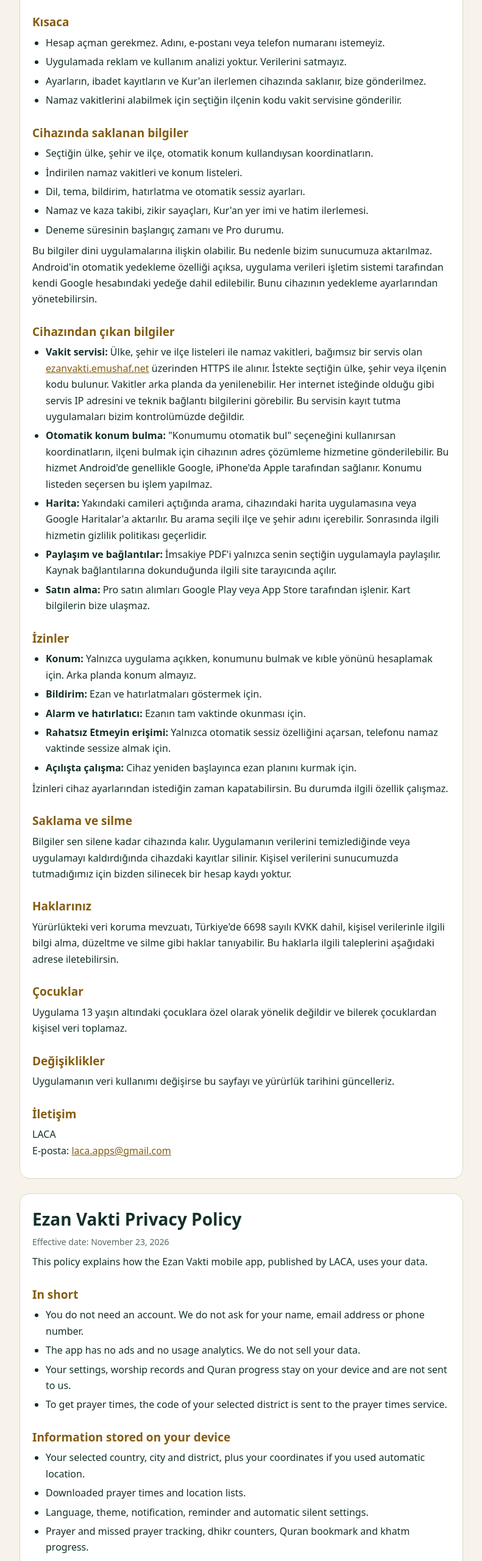
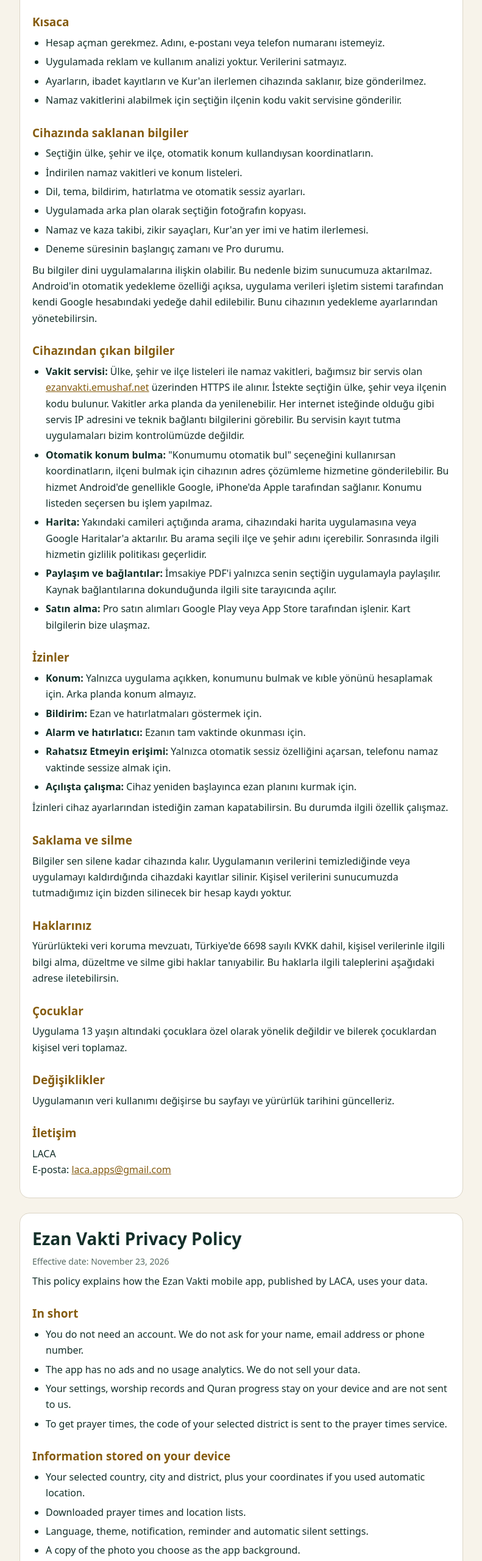
Before and after one commit to buraklaca/ezan-vakitleri-gizlilik, a plain HTML site: page index.html in a window 1280 px wide. Shown: the part 240-2800 px from the top of the page at 61% size, without its empty margins (244-1035 px from the left). Drawn offline with Linux system fonts and the light colour scheme.

Commit message:
Add custom background photo to privacy policy
Co-Authored-By: Claude Opus 5.5 <noreply@anthropic.com>

```diff
--- a/index.html
+++ b/index.html
@@ -46,6 +46,7 @@
   <li>Seçtiğin ülke, şehir ve ilçe, otomatik konum kullandıysan koordinatların.</li>
   <li>İndirilen namaz vakitleri ve konum listeleri.</li>
   <li>Dil, tema, bildirim, hatırlatma ve otomatik sessiz ayarları.</li>
+  <li>Uygulamada arka plan olarak seçtiğin fotoğrafın kopyası.</li>
   <li>Namaz ve kaza takibi, zikir sayaçları, Kur'an yer imi ve hatim ilerlemesi.</li>
   <li>Deneme süresinin başlangıç zamanı ve Pro durumu.</li>
 </ul>
@@ -104,6 +105,7 @@
   <li>Your selected country, city and district, plus your coordinates if you used automatic location.</li>
   <li>Downloaded prayer times and location lists.</li>
   <li>Language, theme, notification, reminder and automatic silent settings.</li>
+  <li>A copy of the photo you choose as the app background.</li>
   <li>Prayer and missed prayer tracking, dhikr counters, Quran bookmark and khatm progress.</li>
   <li>The trial start time and your Pro status.</li>
 </ul>
```
